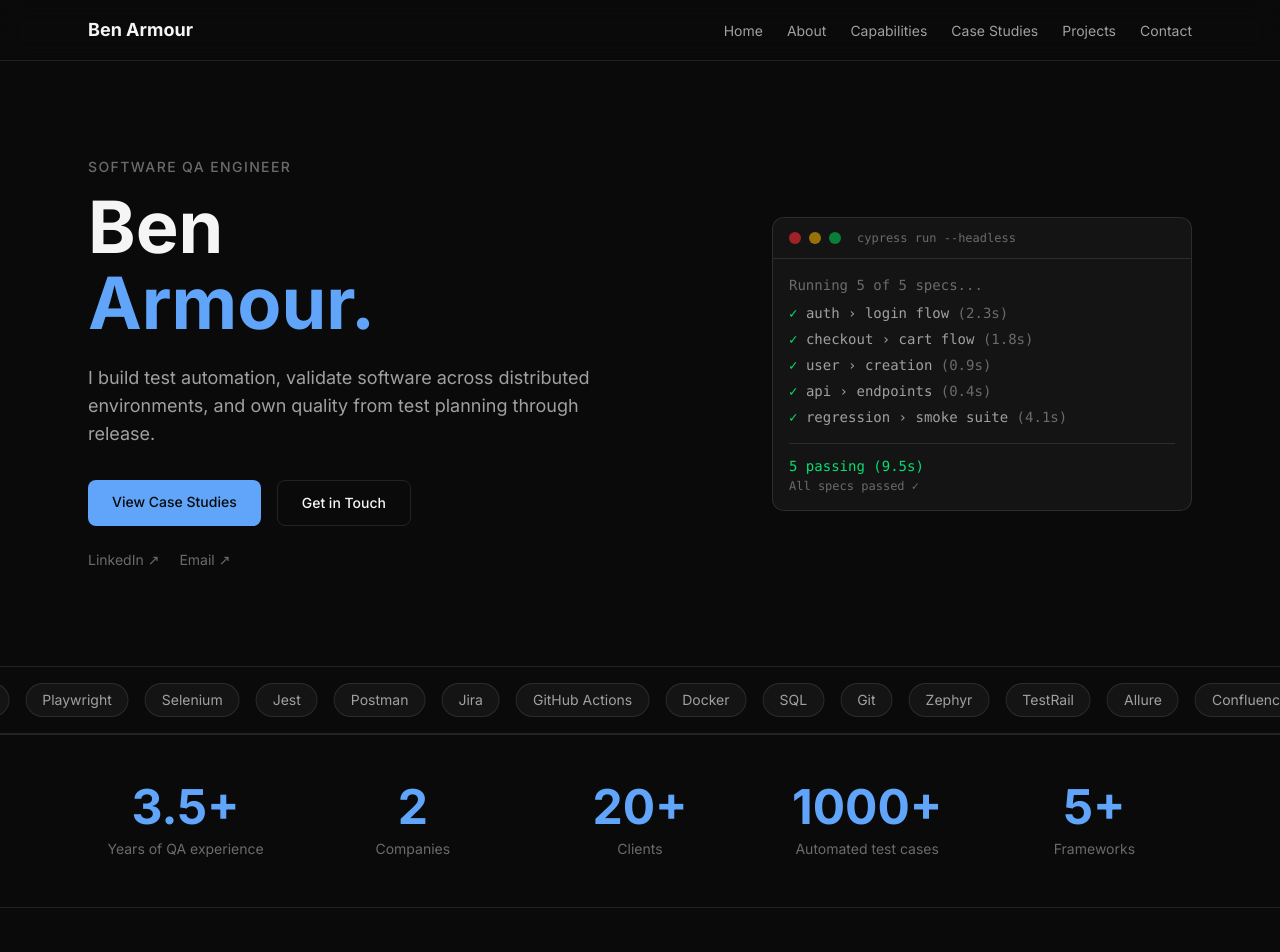
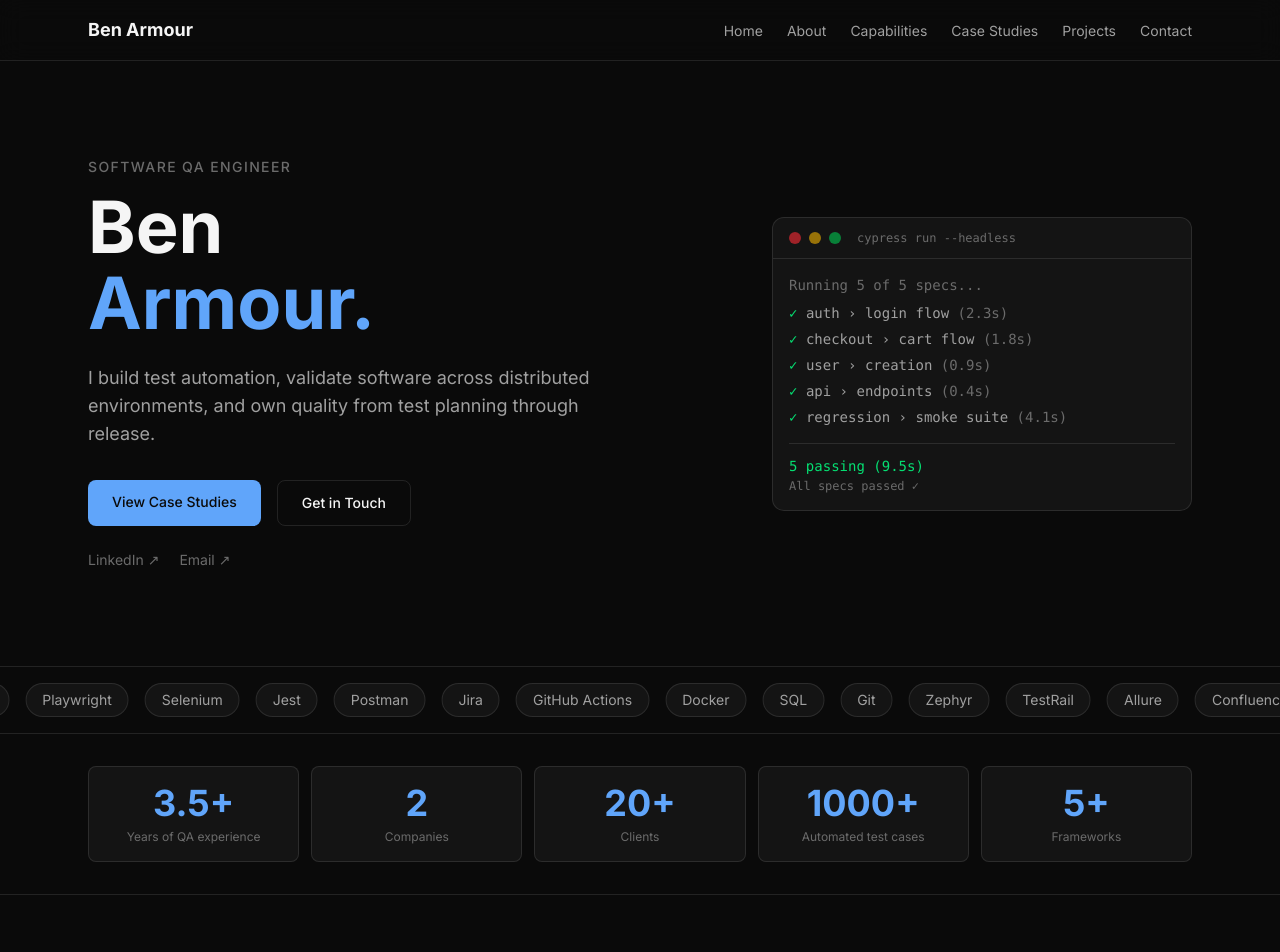
Before and after one commit to LostInTyping/BuildVerified, a Next.js app: page / in a window 1280 px wide. Shown: the top 952 px of the page. Built offline with nearby package versions, Linux system fonts and the light colour scheme.

Commit message:
feat(home): restyle stats as individual cards

```diff
--- a/src/components/home/stats-section.tsx
+++ b/src/components/home/stats-section.tsx
@@ -10,16 +10,16 @@ const stats = [
 
 export function StatsSection() {
   return (
-    <section className="border-t border-border">
-      <div className="mx-auto max-w-6xl px-6 py-12">
-        <div className="grid grid-cols-2 gap-8 md:grid-cols-5">
+    <section>
+      <div className="mx-auto max-w-6xl px-6 py-8">
+        <div className="grid grid-cols-2 gap-3 md:grid-cols-5">
           {stats.map((stat, i) => (
             <FadeIn key={stat.label} delay={i * 0.05}>
-              <div className="text-center">
-                <p className="text-4xl font-bold text-accent md:text-5xl">
+              <div className="rounded-lg border border-border bg-bg-card p-4 text-center">
+                <p className="text-3xl font-bold text-accent md:text-4xl">
                   {stat.value}
                 </p>
-                <p className="mt-2 text-sm text-text-muted">{stat.label}</p>
+                <p className="mt-1.5 text-xs text-text-muted">{stat.label}</p>
               </div>
             </FadeIn>
           ))}
```
